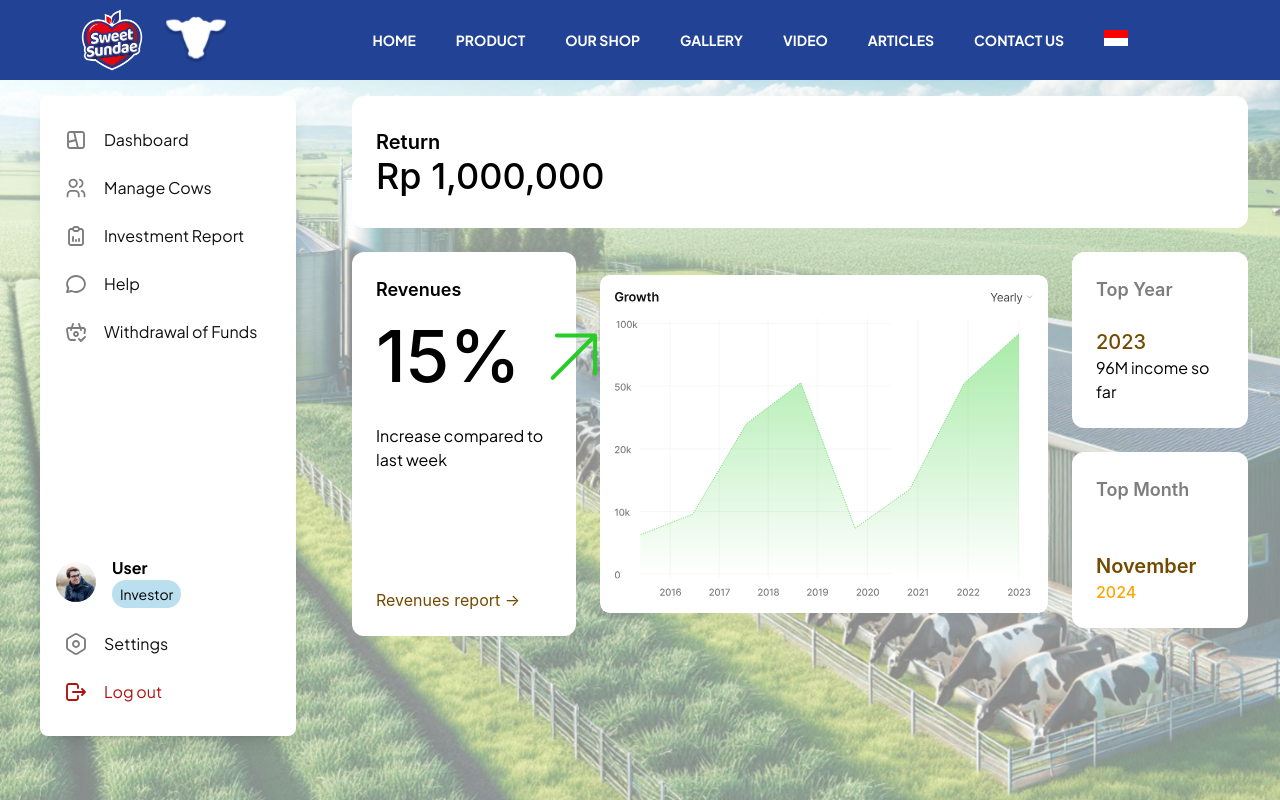
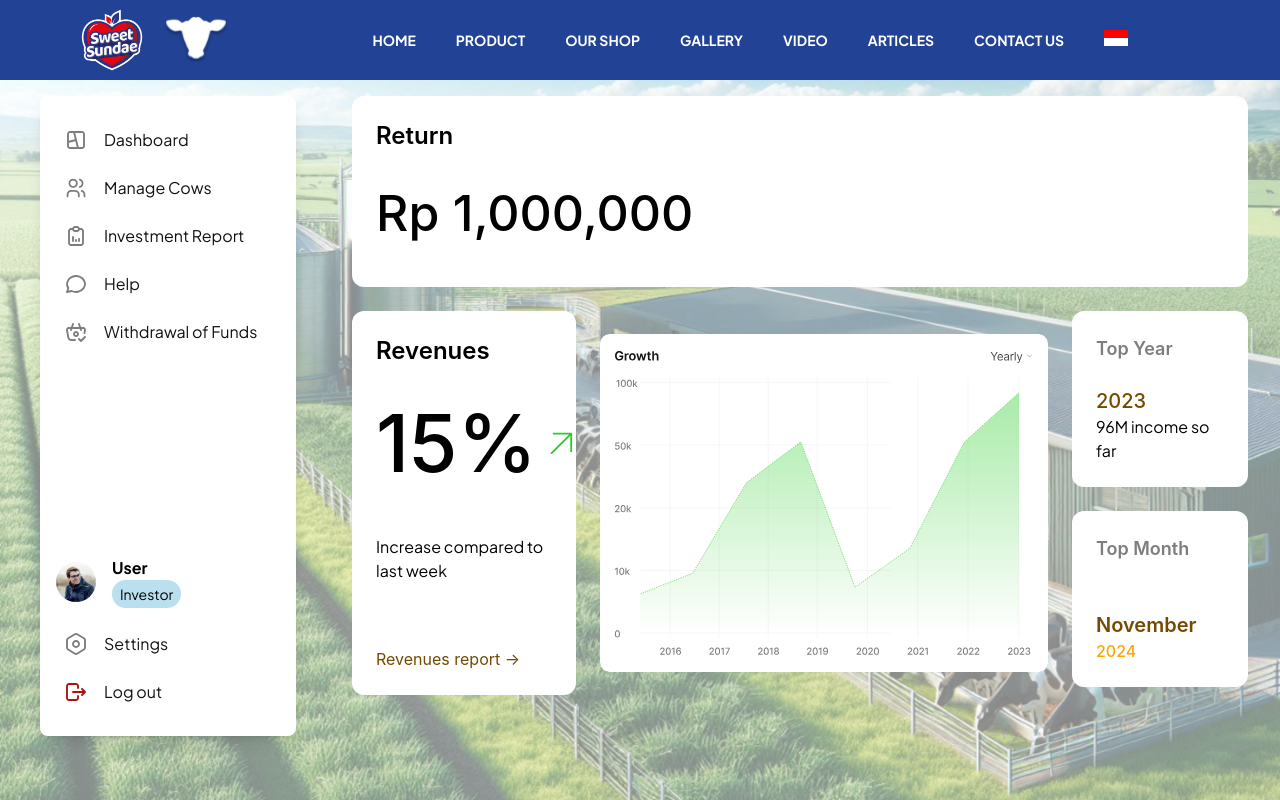
Before and after one commit to Kennethcp/serapi, a React (Create React App) app: page /dashboard-dev in a window 1280 px wide. Built offline with nearby package versions, Linux system fonts and the light colour scheme.

Commit message:
commit 4

```diff
--- a/src/components/Sidebar.js
+++ b/src/components/Sidebar.js
@@ -88,7 +88,11 @@ const Sidebar = () => {
         </div>
 
         <div
-          className="group flex items-center gap-4 p-2 my-2 rounded-3xl cursor-pointer text-red hover:text-red-700"
+          className={`group flex items-center gap-4 p-2 my-2 rounded-3xl cursor-pointer ${
+            location.pathname === "/login"
+              ? "bg-red text-white"
+              : "text-black"
+          } hover:bg-red hover:text-white`}
           onClick={() => navigate("/login")}
         >
           <img
--- a/src/pages/DashboardPage.js
+++ b/src/pages/DashboardPage.js
@@ -17,9 +17,9 @@ const DashboardPage = () => {
         <div className="flex-1 ml-80 p-8 space-y-6 mt-16">
 
           {/* Return Card - Full Width */}
-          <div className="bg-white py-8 px-6 rounded-xl">
-            <h2 className="text-xl font-semibold font-sans">Return</h2>
-            <p className="text-4xl font-medium font-sans">Rp 1,000,000</p>
+          <div className="bg-white px-6 rounded-xl">
+            <h2 className="text-2xl font-semibold font-sans py-6">Return</h2>
+            <p className="text-[50px] font-medium font-sans pb-9">Rp 1,000,000</p>
           </div>
 
           {/* Second Row: Revenues, Growth, and Top Year/Top Month Columns */}
@@ -27,10 +27,10 @@ const DashboardPage = () => {
 
            {/* Revenues Card */}
             <div className="bg-white p-6 rounded-xl flex-1 h-96 flex flex-col">
-              <h2 className="text-lg font-semibold font-sans">Revenues</h2>
-              <div className='flex'>
-                <p className="text-7xl font-medium py-4 font-sans">15%</p>
-                <img src={greenArrow}></img>
+              <h2 className="text-2xl font-semibold font-sans">Revenues</h2>
+              <div className='flex items-center'>
+                <p className="text-[80px] font-medium py-4 font-sans">15%</p>
+                <img src={greenArrow} className='h-12'></img>
               </div>
 
               <p className="py-4">Increase compared to last week</p>
```
